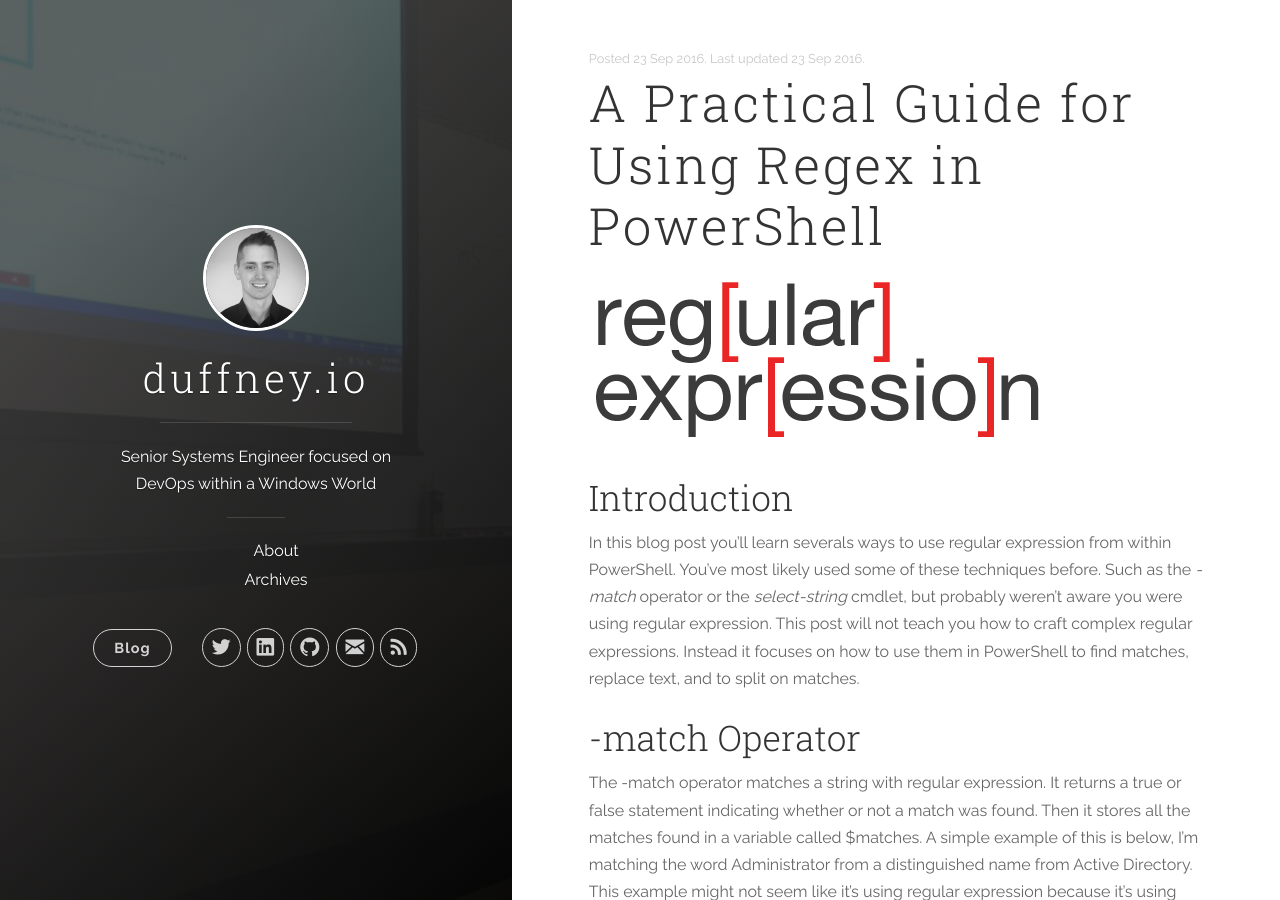
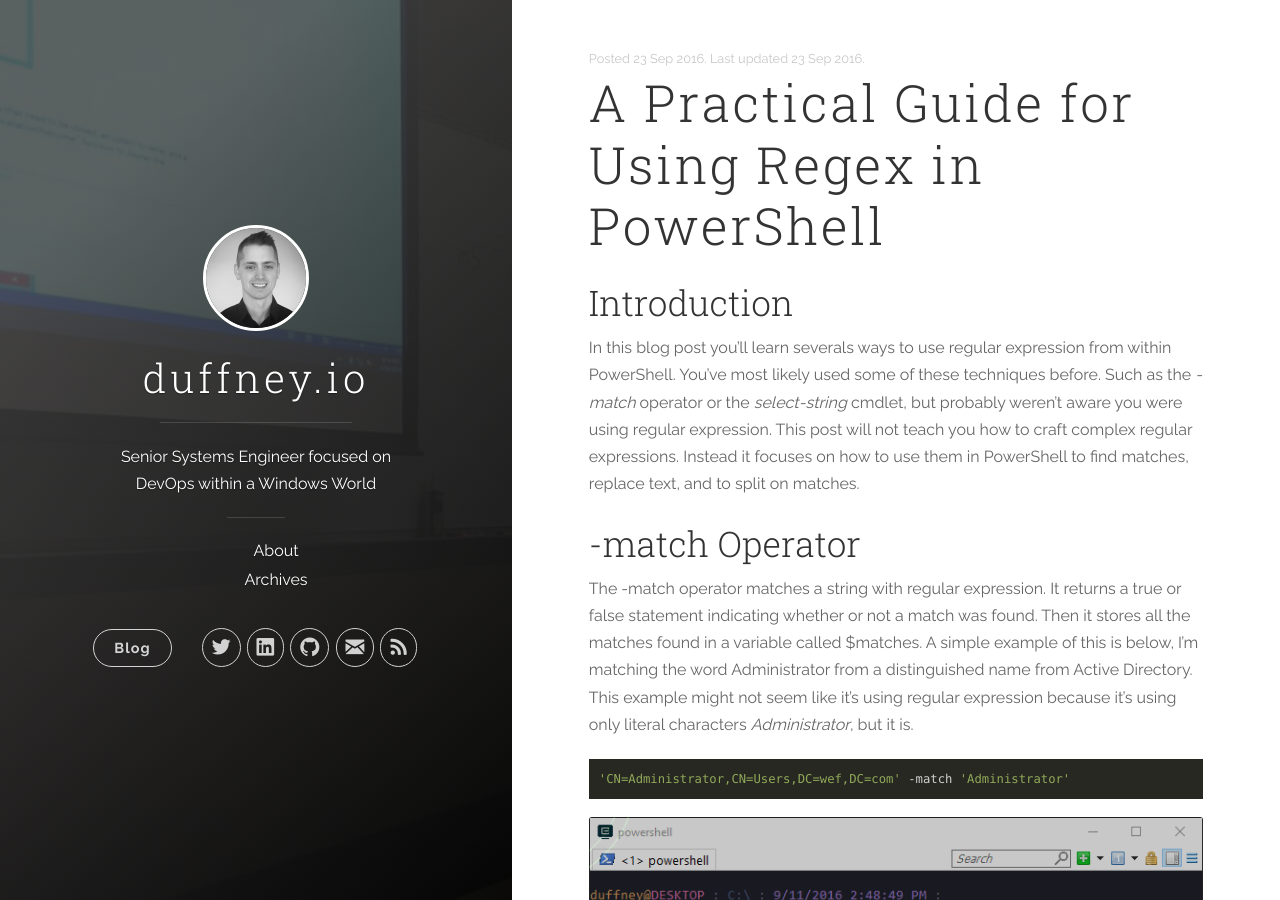
Before and after one commit to AzureDevOps3/duffney.github.io, a Jekyll site: the page built from _posts/2016-9-23-APracticalGuideforUsingRegexinPowerShell.md, in a window 1280 px wide and 900 px high. Built offline with Jekyll 4.4.1, drawn with Linux system fonts in a browser that asks for light colours; nearby versions of some CDN libraries; comment, search, counter and statistics services are not loaded.

Commit message:
removing image

```diff
--- a/_posts/2016-9-23-APracticalGuideforUsingRegexinPowerShell.md
+++ b/_posts/2016-9-23-APracticalGuideforUsingRegexinPowerShell.md
@@ -6,8 +6,6 @@ comments: true
 tags: [PowerShell, Regex, RegularExpression]
 modified: 2016-9-23
 ---
-
-![regularexpression](/images/posts/2016-9-23/regularexpression.png "regularexpression")
 
 ## Introduction
 
```
